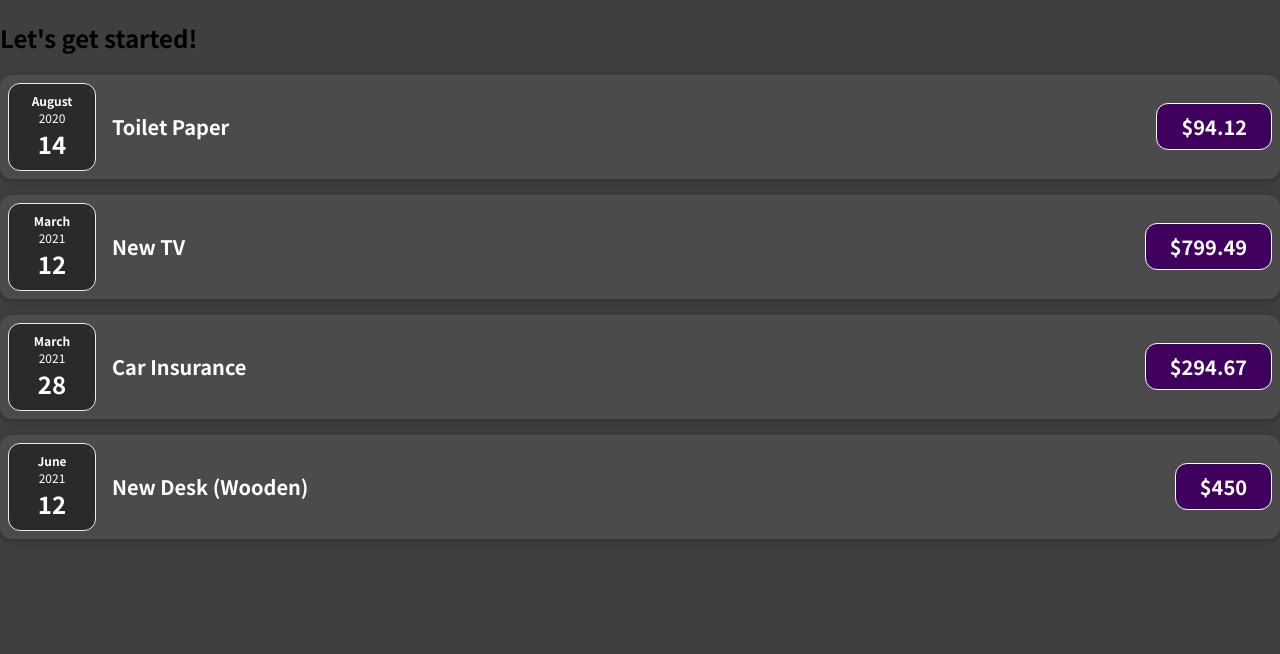
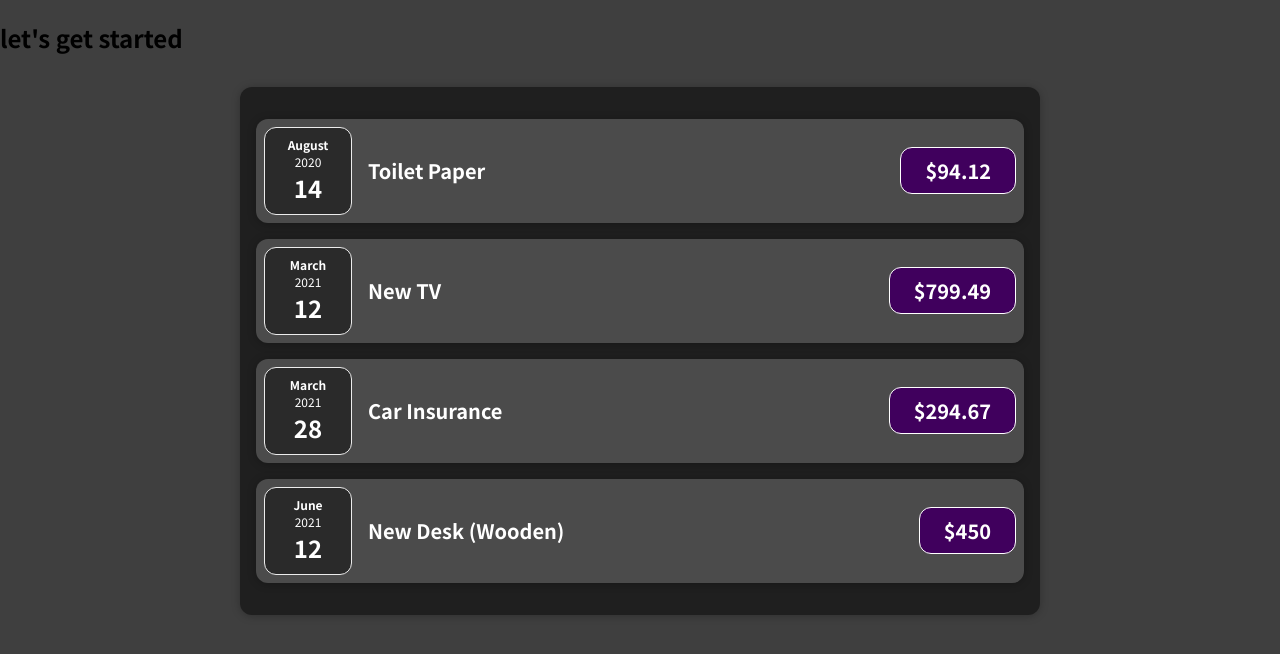
Before and after one commit to aneeshchali/react-complete-guide, a JavaScript app: page / in a window 1280 px wide. Shown: the top 654 px of the page. Built offline with nearby package versions, Linux system fonts and the light colour scheme.

Commit message:
video 16 props children and component wrappers

```diff
--- a/src/App.js
+++ b/src/App.js
@@ -1,4 +1,4 @@
-import ExpenseItem from "./components/ExpenseItem";
+import Expenses from "./components/Expenses";
 
 function App() {
   const expenses = [
@@ -24,27 +24,8 @@
   ];
   return (
     <div>
-      <h2>Let's get started!</h2>
-      <ExpenseItem
-        title={expenses[0].title}
-        amount={expenses[0].amount}
-        date={expenses[0].date}
-      ></ExpenseItem>
-      <ExpenseItem
-        title={expenses[1].title}
-        amount={expenses[1].amount}
-        date={expenses[1].date}
-      ></ExpenseItem>
-      <ExpenseItem
-        title={expenses[2].title}
-        amount={expenses[2].amount}
-        date={expenses[2].date}
-      ></ExpenseItem>
-      <ExpenseItem
-        title={expenses[3].title}
-        amount={expenses[3].amount}
-        date={expenses[3].date}
-      ></ExpenseItem>
+      <h2>let's get started</h2>
+      <Expenses item={expenses} />
     </div>
   );
 }
--- /dev/null
+++ b/src/components/Card.css
@@ -0,0 +1,4 @@
+.card {
+  border-radius: 12px;
+  box-shadow: 0 1px 8px rgba(0, 0, 0, 0.25);
+}
--- /dev/null
+++ b/src/components/Card.js
@@ -0,0 +1,7 @@
+import "./Card.css";
+
+function Card(props) {
+  const classes = "card " + props.className;
+  return <div className={classes}>{props.children}</div>;
+}
+export default Card;
--- a/src/components/ExpenseItem.css
+++ b/src/components/ExpenseItem.css
@@ -2,10 +2,8 @@
   display: flex;
   justify-content: space-between;
   align-items: center;
-  box-shadow: 0 2px 8px rgba(0, 0, 0, 0.25);
   padding: 0.5rem;
   margin: 1rem 0;
-  border-radius: 12px;
   background-color: #4b4b4b;
 }
 
--- a/src/components/ExpenseItem.js
+++ b/src/components/ExpenseItem.js
@@ -1,15 +1,16 @@
 import "./ExpenseItem.css";
 import ExpenseDate from "./ExpenseDate";
+import Card from "./Card";
 
 function ExpenseItem(props) {
   return (
-    <div className="expense-item">
+    <Card className="expense-item">
       <ExpenseDate date={props.date}></ExpenseDate>
       <div className="expense-item__description">
         <h2>{props.title}</h2>
         <div className="expense-item__price">${props.amount}</div>
       </div>
-    </div>
+    </Card>
   );
 }
 
--- /dev/null
+++ b/src/components/Expenses.css
@@ -0,0 +1,7 @@
+.expenses {
+  padding: 1rem;
+  background-color: rgb(31, 31, 31);
+  margin: 2rem auto;
+  width: 50rem;
+  max-width: 95%;
+}
--- /dev/null
+++ b/src/components/Expenses.js
@@ -0,0 +1,32 @@
+import ExpenseItem from "./ExpenseItem";
+import "./Expenses.css";
+import Card from "./Card";
+
+function Expenses(props) {
+  return (
+    <Card className="expenses">
+      <ExpenseItem
+        title={props.item[0].title}
+        amount={props.item[0].amount}
+        date={props.item[0].date}
+      ></ExpenseItem>
+      <ExpenseItem
+        title={props.item[1].title}
+        amount={props.item[1].amount}
+        date={props.item[1].date}
+      ></ExpenseItem>
+      <ExpenseItem
+        title={props.item[2].title}
+        amount={props.item[2].amount}
+        date={props.item[2].date}
+      ></ExpenseItem>
+      <ExpenseItem
+        title={props.item[3].title}
+        amount={props.item[3].amount}
+        date={props.item[3].date}
+      ></ExpenseItem>
+    </Card>
+  );
+}
+
+export default Expenses;
```
